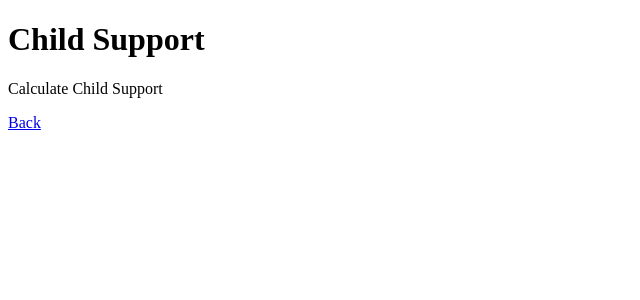
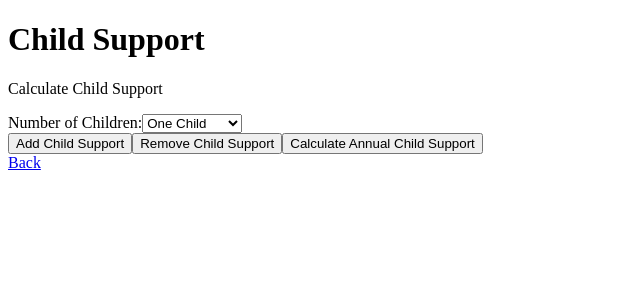
Before and after one commit to benyomtov/incomecalculator, a React (Create React App) app in the folder income_frontend/: page /childsupport in a window 1280 px wide. Shown: the top 300 px of the page, without its empty margins (0-640 px from the left). Built offline with nearby package versions, Linux system fonts and the light colour scheme; the HTML template or start-up script is replaced by a standard one.

Commit message:
created logic and functionality for child support calculator

```diff
--- a/income_frontend/src/components/ChildSupport/ChildSupport.jsx
+++ b/income_frontend/src/components/ChildSupport/ChildSupport.jsx
@@ -1,17 +1,207 @@
-import React from 'react';
+import React, { useState } from 'react';
 import { Link } from 'react-router-dom';
 import './ChildSupport.css';
 
 const ChildSupport = () => {
+
+    const [childPayments, setChildPayments] = useState([]);
+    const [numChildren, setNumChildren] = useState('one child');
+    const [isLumpSum, setIsLumpSum] = useState([]);
+    const [annualChildSupport, setAnnualChildSupport] = useState(null);
+
+    const handleInputChange = (index, value) => {
+        const newChildPayments = [...childPayments];
+        newChildPayments[index] = value;
+        setChildPayments(newChildPayments);
+    };
+
+    const handleLumpSumChange = (index, checked) => {
+        const newIsLumpSum = [...isLumpSum];
+        newIsLumpSum[index] = checked;
+        setIsLumpSum(newIsLumpSum);
+    };
+
+    const handleaddChildPayment = () => {
+        setChildPayments([...childPayments, 0]);
+        setIsLumpSum([...isLumpSum, false]);
+    };
+
+    const handleRemoveChildPayment = (index) => {
+        const newChildPayments = [...childPayments];
+        newChildPayments.splice(index, 1);
+        setChildPayments(newChildPayments);
+
+        const newIsLumpSum = [...isLumpSum];
+        newIsLumpSum.splice(index, 1);
+        setIsLumpSum(newIsLumpSum);
+    };
+
+    const calculateAnnualChildSupport = () => {
+
+        const parsedChildPayments = childPayments.map((childPayment) => parseFloat(childPayment));
+
+        if (parsedChildPayments.some(isNaN)
+        || parsedChildPayments.length === 0
+        || isLumpSum.length !== parsedChildPayments.length) {
+
+            setAnnualChildSupport({
+                annualChildSupport: 'Invalid Input',
+            });
+            return;
+        }
+
+
+        let totalChildPayments = 0;
+
+        // for (let i = 0; i < parsedChildPayments.length; i++) {
+
+        //     const isLumpSumPayment = isLumpSum[i];
+        //     const currentChildPayment = parsedChildPayments[i];
+
+        //     switch (numChildren) {
+        //         case 'one child':
+        //             if (isLumpSumPayment) {
+        //                 let childPaymentNotRounded = currentChildPayment * 0.3;
+        //                 let childPaymentRounded = Math.round(childPaymentNotRounded * 100) / 100;
+        //                 let childPayment = childPaymentRounded.toFixed(2);
+
+        //                 totalChildPayments += childPayment;
+        //             } else {
+        //                 totalChildPayments += currentChildPayment;
+        //             }
+        //             break;
+        //         case 'two children':
+        //             if (isLumpSumPayment) {
+        //                 let childPaymentNotRounded = currentChildPayment * 0.5;
+        //                 let childPaymentRounded = Math.round(childPaymentNotRounded * 100) / 100;
+        //                 let childPayment = childPaymentRounded.toFixed(2);
+
+        //                 totalChildPayments += childPayment;
+        //             } else {
+        //                 totalChildPayments += currentChildPayment;
+        //             }
+        //             break;
+        //         default:
+        //             setAnnualChildSupport(null);
+        //             return;
+        //     }
+        // }
+
+        for (let i = 0; i < parsedChildPayments.length; i++) {
+            const isLumpSumPayment = isLumpSum[i];
+            const currentChildPayment = parsedChildPayments[i];
+
+            switch (numChildren) {
+              case 'one child':
+                if (isLumpSumPayment) {
+                  let lumpSumChildPaymentNotRounded = currentChildPayment * 0.3;
+                  let lumpSumChildPaymentRounded =
+                    Math.round(lumpSumChildPaymentNotRounded * 100) / 100;
+                  let lumpSumChildPayment = lumpSumChildPaymentRounded.toFixed(2);
+
+                  totalChildPayments += parseFloat(lumpSumChildPayment);
+                } else {
+                  totalChildPayments += currentChildPayment;
+                }
+                break;
+              case 'two children':
+                if (isLumpSumPayment) {
+                  let lumpSumChildPaymentNotRounded = currentChildPayment * 0.5;
+                  let lumpSumChildPaymentRounded =
+                    Math.round(lumpSumChildPaymentNotRounded * 100) / 100;
+                  let lumpSumChildPayment = lumpSumChildPaymentRounded.toFixed(2);
+
+                  totalChildPayments += parseFloat(lumpSumChildPayment);
+                } else {
+                  totalChildPayments += currentChildPayment;
+                }
+                break;
+              default:
+                setAnnualChildSupport(null);
+                return;
+            }
+          }
+
+        let annualChildSupportNotRoundedHalf = (totalChildPayments / 6);
+        let annualChildSupportRoundedHalf = Math.round(annualChildSupportNotRoundedHalf * 100) / 100;
+        let annualChildSupportHalf = annualChildSupportRoundedHalf.toFixed(2);
+        let annualChildSupportNotRounded = annualChildSupportHalf * 12;
+        let annualChildSupportRounded = Math.round(annualChildSupportNotRounded * 100) / 100;
+        let annualChildSupport = annualChildSupportRounded.toFixed(2);
+
+
+        setAnnualChildSupport({
+            annualChildSupport,
+        });
+    };
+
+    const handleNumChildrenChange = (event) => {
+        setNumChildren(event.target.value);
+    };
+
+
     return (
-        <div className="childsupport">
+      <div className="childsupport">
         <div className="childsupport__content">
-            <h1 className="childsupport__title">Child Support</h1>
-            <p className="childsupport__description">Calculate Child Support</p>
-            <Link to="/" >Back</Link>
+          <h1 className="childsupport__title">Child Support</h1>
+          <p className="childsupport__description">Calculate Child Support</p>
 
+          <label>
+            Number of Children:
+            <select
+                value={numChildren}
+                onChange={handleNumChildrenChange}
+            >
+                <option value="one child">One Child</option>
+                <option value="two children">Two Children</option>
+            </select>
+          </label>
+
+          {childPayments.map((childPayment, index) => (
+            <div key={index} className="childsupport__input-container">
+              <label>
+                Child Support #{index + 1}:
+                <input
+                  type="number"
+                  value={childPayment}
+                  onChange={(event) =>
+                    handleInputChange(index, event.target.value)
+                  }
+                />
+              </label>
+                <label>
+                    Is this a lump sum payment?
+                    <input
+                        type="checkbox"
+                        checked={isLumpSum[index]}
+                        onChange={(event) =>
+                            handleLumpSumChange(index, event.target.checked)
+                        }
+                    />
+                </label>
+            </div>
+          ))}
+            <div className="childsupport__buttons-container">
+                <button className="childsupport__button" onClick={handleaddChildPayment}>Add Child Support</button>
+                <button className="childsupport__button" onClick={handleRemoveChildPayment}>Remove Child Support</button>
+                <button className="childsupport__button" onClick={calculateAnnualChildSupport}>Calculate Annual Child Support</button>
+            </div>
+            {annualChildSupport !== null && (
+                <div className="childsupport__result-container">
+                    <p className="childsupport__result">
+                            Annual Child Support:
+                            <strong>
+                                {annualChildSupport.annualChildSupport}
+                            </strong>
+
+                    </p>
+
+                </div>
+            )}
+
+          <Link to="/">Back</Link>
         </div>
-        </div>
+      </div>
     );
     }
 
```
